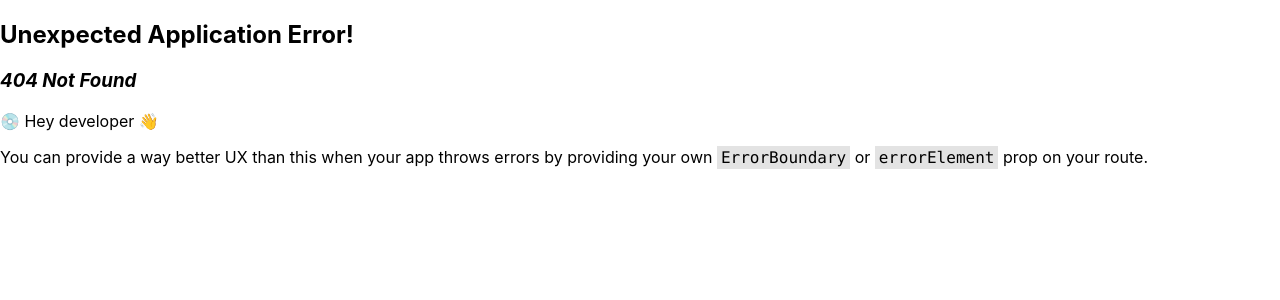
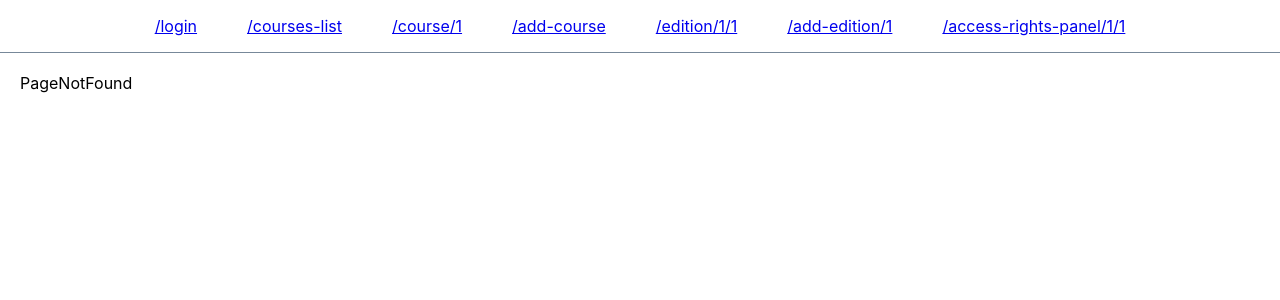
Before and after one commit to Jullija/ConspectsManager, a React (Create React App) app in the folder frontend/frontend/: page /edition/1 in a window 1280 px wide. Before the commit this address had no page. Shown: the top 300 px of the page. Built offline with nearby package versions, Linux system fonts and the light colour scheme.

Commit message:
page not found added

```diff
--- a/frontend/frontend/src/api/editions.tsx
+++ b/frontend/frontend/src/api/editions.tsx
@@ -1,5 +1,3 @@
-import { Course } from "../types/types";
-
 export const getEditions = (courseID: number) => {
   return [
     { name: "edition 1", id: 1 },
--- a/frontend/frontend/src/router/routes.tsx
+++ b/frontend/frontend/src/router/routes.tsx
@@ -8,6 +8,7 @@ import Edition from "../screens/Edition/Edition";
 import AddEdition from "../screens/AddEdition/AddEdition";
 import AddCourse from "../screens/AddCourse/AddCourse";
 import Root from "../components/Root";
+import PageNotFound from "../screens/PageNotFound/PageNotFound";
 
 const routes = createBrowserRouter([
   {
@@ -47,6 +48,10 @@ const routes = createBrowserRouter([
         path: "/add-edition/:courseId",
         element: <AddEdition />,
       },
+      {
+        path: "*",
+        element: <PageNotFound />,
+      },
     ],
   },
 ]);
--- /dev/null
+++ b/frontend/frontend/src/screens/PageNotFound/PageNotFound.tsx
@@ -0,0 +1,5 @@
+const PageNotFound = () => {
+  return <p>PageNotFound</p>;
+};
+
+export default PageNotFound;
```
